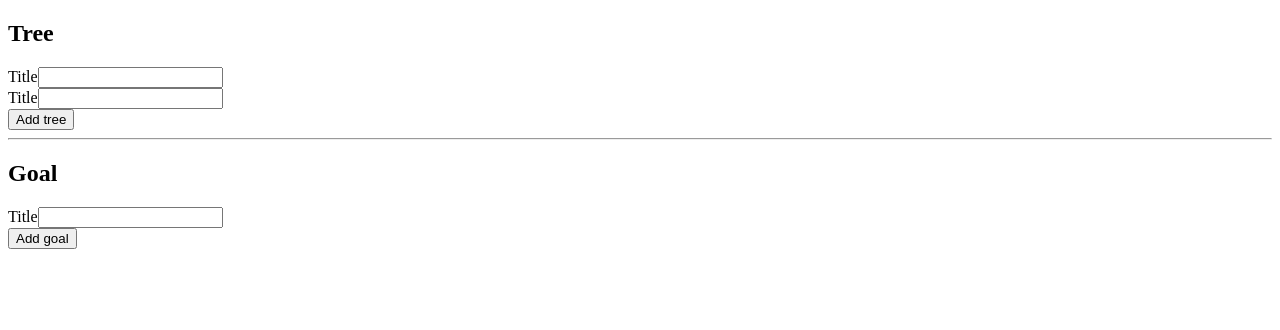
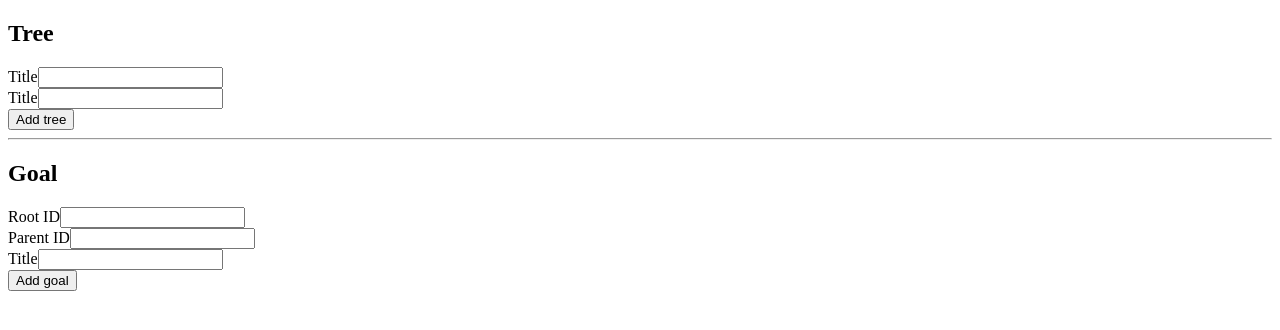
Before and after one commit to YouJinTou/NBD, an Angular app in the folder NBD.App/: page / in a window 1280 px wide. Shown: the top 330 px of the page. Built offline with nearby package versions, Linux system fonts and the light colour scheme.

Commit message:
Added rootId/parentId.

```diff
--- a/NBD.App/src/app/goals/goal-form/goal-form.component.html
+++ b/NBD.App/src/app/goals/goal-form/goal-form.component.html
@@ -1,6 +1,16 @@
 <h2>Goal</h2>
 
 <form (ngSubmit)="onSubmit()" #addGoalForm="ngForm">
+    <div>
+        <label for="rootId">Root ID</label>
+        <input [(ngModel)]="goal.rootId" name="rootId" id="rootId" type="text" required />
+    </div>
+
+    <div>
+        <label for="parentId">Parent ID</label>
+        <input [(ngModel)]="goal.parentId" name="parentId" id="parentId" type="text" required />
+    </div>
+
     <div>
         <label for="title">Title</label>
         <input [(ngModel)]="goal.title" name="title" id="title" type="text" required />
--- a/NBD.App/src/app/goals/goal.ts
+++ b/NBD.App/src/app/goals/goal.ts
@@ -1,3 +1,5 @@
 export class Goal {
-    title: string
+    title: string;
+    rootId: string;
+    parentId: string;
 }
```
